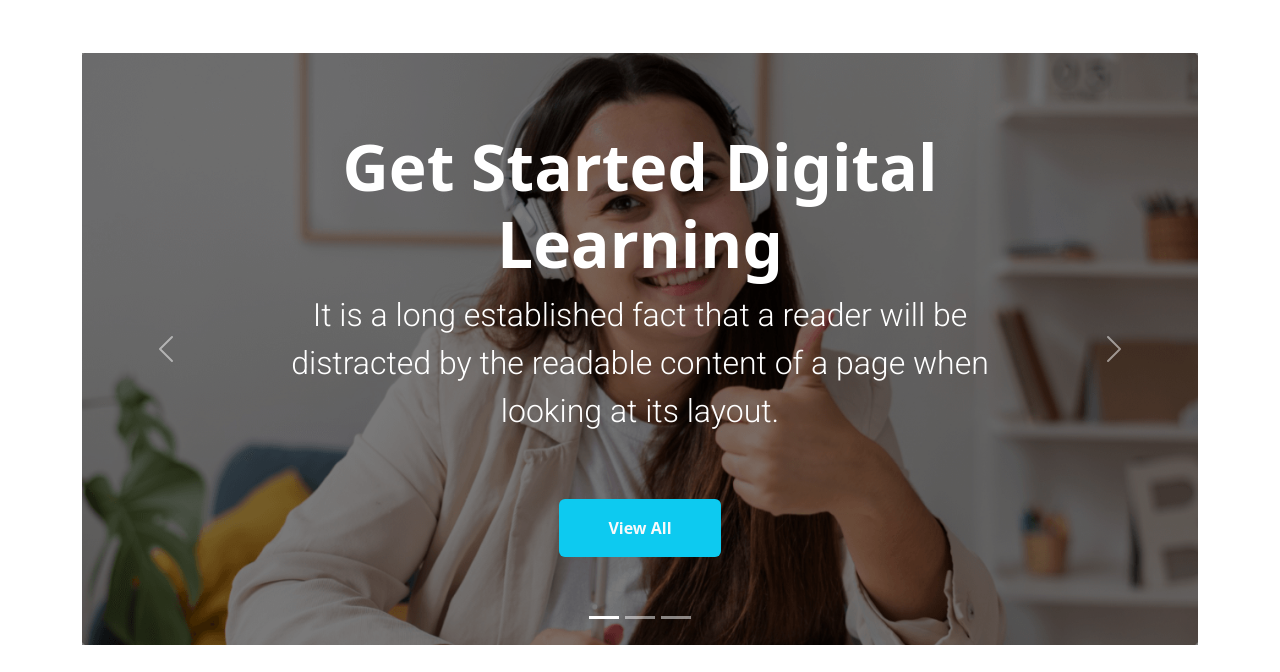
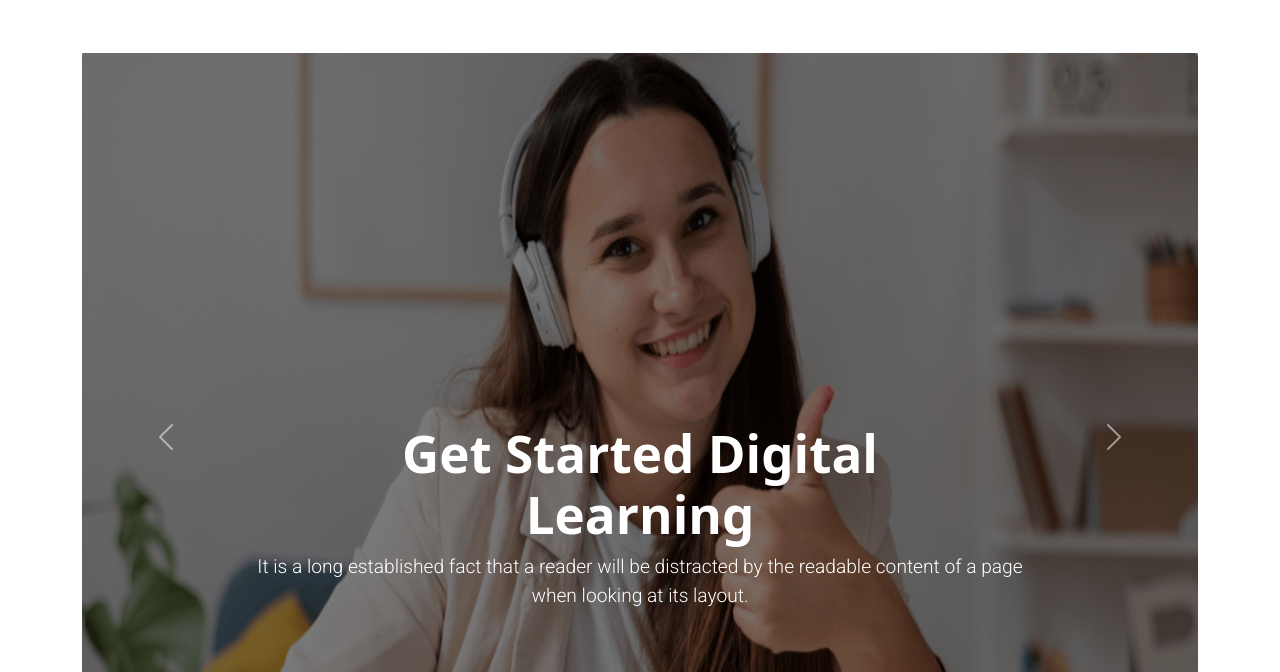
Before and after one commit to Onyasaha/freelancer, a plain HTML site: page index.html in a window 1280 px wide. Shown: the part 81-753 px from the top of the page. Drawn offline with nearby package versions, Linux system fonts and the light colour scheme; a web font is replaced by a local one.

Commit message:
style add

```diff
--- a/css/style.css
+++ b/css/style.css
@@ -1,8 +1,14 @@
 
 .title-text{
-    font-size: 4rem;
+    font-size: 320%;
     z-index: 1;
     position: relative;
+}
+.overlay{
+    height: 48rem;
+}
+.overlay img{
+    height: 48rem;
 }
 .overlay::after{
     content: '';
@@ -14,7 +20,7 @@
     background: rgb(0, 0, 0, .5);
 }
 .sub-text{
-    font-size: 2rem;
+    font-size: 120%;
     z-index: 1;
     position: relative;
 }
```
